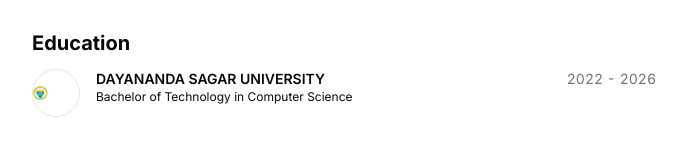
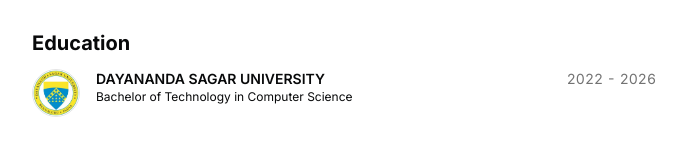
Before and after one commit to Sunilkumarchavhan9/sk-chavhan, a Next.js app: page / in a window 1280 px wide. Shown: the part 321-481 px from the top of the page, without its empty margins (296-983 px from the left). Built offline with nearby package versions, Linux system fonts and the light colour scheme.

Commit message:
added logo-dsu-3

```diff
--- a/src/data/resume.tsx
+++ b/src/data/resume.tsx
@@ -68,7 +68,7 @@
       start: "2022",
       end: "2026",
       href: "https://www.dsu.edu.in/about-us/dsu",
-      logoUrl: "dsu-logo-2.webp", // Add your college logo here
+      logoUrl: "dsu-logo3.jpg", // Add your college logo here
     },
   ],
   projects: [
```
Also changed, not shown: public/dsu-logo3.jpg (added).
